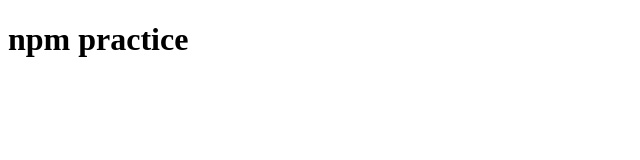
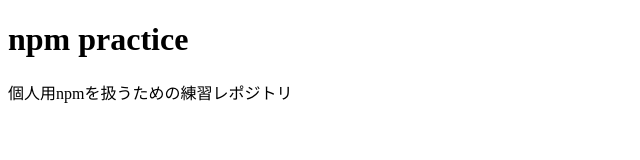
Before and after one commit to wsb151718/npm_practice, a plain HTML site: page index.html in a window 1280 px wide. Shown: the whole page, without its empty margins (0-640 px from the left). Drawn offline with Linux system fonts and the light colour scheme.

Commit message:
edit index.html

```diff
--- a/index.html
+++ b/index.html
@@ -6,5 +6,6 @@
   </head>
   <body>
     <h1>npm practice</h1>
+    <p>個人用npmを扱うための練習レポジトリ</p>
   </body>
 </html>
```
